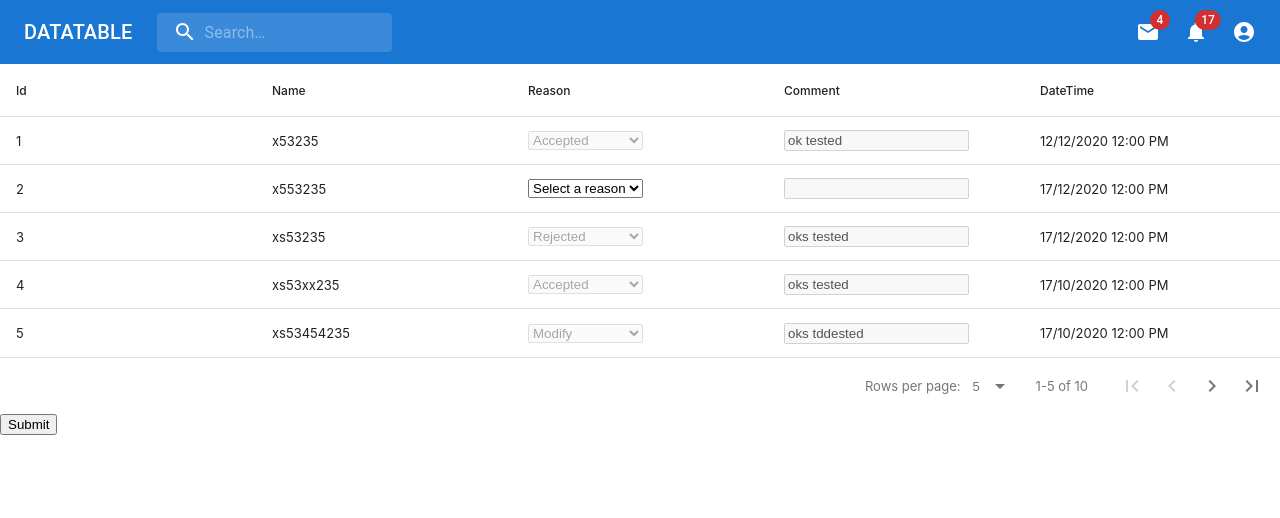
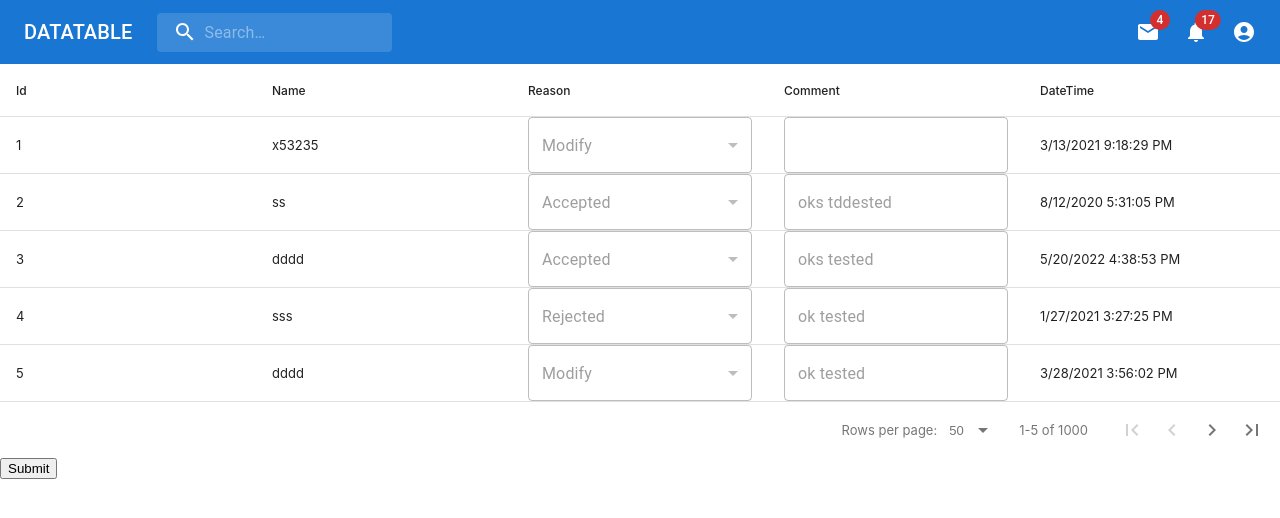
Before and after one commit to luc97500/datatable, a React (Create React App) app: page / in a window 1280 px wide. Shown: the top 518 px of the page. Built offline with nearby package versions, Linux system fonts and the light colour scheme.

Commit message:
added 1000 datas

```diff
--- a/src/App.js
+++ b/src/App.js
@@ -3,11 +3,12 @@ import { Datatable } from './component/datatable';
 import { Navbar } from './component/navbar';
 
 function App() {
+  const currentScreen = 'screenA';
   return (
    <>
    <div>
     <Navbar />
-    <Datatable/>
+    <Datatable currentScreen={currentScreen} />
    </div>
    </>
   );
--- a/src/component/commentCell.jsx
+++ b/src/component/commentCell.jsx
@@ -1,3 +1,4 @@
+import { TextField } from '@mui/material';
 import React from 'react';
 
 export const CommentCell = ({ row, onChange, isEditable }) => {
@@ -6,12 +7,14 @@ export const CommentCell = ({ row, onChange, isEditable }) => {
   };
 
   return (
-    <input
+    <TextField
       type="text"
       value={row.comment || ''}
       onChange={handleCommentChange}
       disabled={!isEditable} // Enable based on isEditable prop
       placeholder={isEditable ? 'Add a comment' : ''}
+      fullWidth
+      variant='outlined'
     />
   );
 };
--- a/src/component/datatable.jsx
+++ b/src/component/datatable.jsx
@@ -3,21 +3,52 @@ import DataTable from 'react-data-table-component';
 import { DropdownCell } from './dropdowncell';
 import { CommentCell } from './commentCell';
 
-export const Datatable = () => {
+export const Datatable = ({currentScreen}) => {
+    console.log(currentScreen)
+
+    function generateRandomData(numEntries) {
+        const reasons = ['accepted', 'rejected', 'modify', ''];
+        const comments = ['ok tested', 'oks tested', 'oks tddested', ''];
+        const names = ['x53235', 'x553235', 'xs53235', 'xs53xx235', 'xs53454235', 'ss', 'dddd', 'sss'];
+
+        const getRandomItem = (array) => array[Math.floor(Math.random() * array.length)];
+
+        const getRandomDate = () => {
+          const start = new Date(2020, 0, 1);
+          const end = new Date(2024, 0, 1);
+          const date = new Date(start.getTime() + Math.random() * (end.getTime() - start.getTime()));
+          return date.toLocaleDateString() + ' ' + date.toLocaleTimeString();
+        };
+
+        const data = [];
+        for (let i = 0; i < numEntries; i++) {
+          data.push({
+            id: i + 1,
+            name: getRandomItem(names),
+            reason: getRandomItem(reasons),
+            comment: getRandomItem(comments),
+            datetime: getRandomDate(),
+          });
+        }
+
+        return data;
+      }
   // Initialize state with table data
-  const [tableData, setTableData] = useState([
-    { id: 1, name: 'x53235', reason: 'accepted', comment: 'ok tested', datetime: '12/12/2020 12:00 PM' },
-    { id: 2, name: 'x553235', reason: '', comment: '', datetime: '17/12/2020 12:00 PM' },
-    { id: 3, name: 'xs53235', reason: 'rejected', comment: 'oks tested', datetime: '17/12/2020 12:00 PM' },
-    { id: 4, name: 'xs53xx235', reason: 'accepted', comment: 'oks tested', datetime: '17/10/2020 12:00 PM' },
-    { id: 5, name: 'xs53454235', reason: 'modify', comment: 'oks tddested', datetime: '17/10/2020 12:00 PM' },
-    { id: 6, name: 'ss', reason: '', comment: '', datetime: '15/10/2020 12:00 PM' },
-    { id: 7, name: 'xs53235', reason: 'rejected', comment: 'oks tested', datetime: '17/12/2020 12:00 PM' },
-    { id: 8, name: 'dddd', reason: 'accepted', comment: 'oks tested', datetime: '17/10/2020 12:00 PM' },
-    { id: 9, name: 'sss', reason: 'modify', comment: 'oks tddested', datetime: '17/10/2020 12:00 PM' },
-    { id: 10, name: 'ss', reason: '', comment: '', datetime: '15/10/2020 12:00 PM' },
-    // Add more data as needed
-  ]);
+  const [tableData, setTableData] = useState(generateRandomData(1000));
+
+//   [
+//     { id: 1, name: 'x53235', reason: 'accepted', comment: 'ok tested', datetime: '12/12/2020 12:00 PM' },
+//     { id: 2, name: 'x553235', reason: '', comment: '', datetime: '17/12/2020 12:00 PM' },
+//     { id: 3, name: 'xs53235', reason: 'rejected', comment: 'oks tested', datetime: '17/12/2020 12:00 PM' },
+//     { id: 4, name: 'xs53xx235', reason: 'accepted', comment: 'oks tested', datetime: '17/10/2020 12:00 PM' },
+//     { id: 5, name: 'xs53454235', reason: 'modify', comment: 'oks tddested', datetime: '17/10/2020 12:00 PM' },
+//     { id: 6, name: 'ss', reason: '', comment: '', datetime: '15/10/2020 12:00 PM' },
+//     { id: 7, name: 'xs53235', reason: 'rejected', comment: 'oks tested', datetime: '17/12/2020 12:00 PM' },
+//     { id: 8, name: 'dddd', reason: 'accepted', comment: 'oks tested', datetime: '17/10/2020 12:00 PM' },
+//     { id: 9, name: 'sss', reason: 'modify', comment: 'oks tddested', datetime: '17/10/2020 12:00 PM' },
+//     { id: 10, name: 'ss', reason: '', comment: '', datetime: '15/10/2020 12:00 PM' },
+//     // Add more data as needed
+//   ]
 
   // State to manage the editing status of each row
   const [editableRows, setEditableRows] = useState({});
@@ -29,7 +60,7 @@ export const Datatable = () => {
         row.id === id ? { ...row, reason: newValue } : row
       )
     );
-    setEditableRows(prev => ({ ...prev, [id]: true })); // Mark row as edited
+    setEditableRows(prev => ({ ...prev, [id]: true }));
   };
 
   // Handle comment change
@@ -39,7 +70,7 @@ export const Datatable = () => {
         row.id === id ? { ...row, comment: newComment } : row
       )
     );
-    setEditableRows(prev => ({ ...prev, [id]: true })); // Mark row as edited
+    setEditableRows(prev => ({ ...prev, [id]: true }));
   };
 
   // Submit action
@@ -70,6 +101,9 @@ export const Datatable = () => {
         />
       ),
       sortable: true,
+      sortFunction: (a, b) => {
+        return a.reason.localeCompare(b.reason);
+      },
     },
     {
       name: 'Comment',
@@ -81,13 +115,21 @@ export const Datatable = () => {
         />
       ),
       sortable: true,
+      sortFunction: (a, b) => {
+        // Custom sort function for the 'Comment' column
+        return a.comment.localeCompare(b.comment);
+      },
     },
     {
       name: 'DateTime',
       selector: row => row.datetime,
       sortable: true,
+      sortFunction: (a, b) => {
+        return new Date(a.datetime) - new Date(b.datetime);
+      },
     },
   ];
+
 
   return (
     <div>
@@ -96,7 +138,7 @@ export const Datatable = () => {
         data={tableData}
         fixedHeader
         pagination
-        paginationRowsPerPageOptions={[5, 10, 15, 20]}
+        paginationRowsPerPageOptions={[50, 100, 150, 200]}
         paginationPerPage={5}
         // paginationServer // Add this if you are using server-side pagination
       />
--- a/src/component/dropdowncell.jsx
+++ b/src/component/dropdowncell.jsx
@@ -1,3 +1,4 @@
+import { MenuItem, Select } from '@mui/material';
 import React, { useState, useEffect } from 'react';
 
 export const DropdownCell = ({ row, onChange, isEditable }) => {
@@ -14,18 +15,19 @@ export const DropdownCell = ({ row, onChange, isEditable }) => {
   };
 
   return (
-    <div style={{ display: 'flex', alignItems: 'center' }}>
-      <select
+    // <div style={{ display: 'flex', alignItems: 'center' }}>
+      <Select
         value={selectedValue}
         onChange={handleChange}
-        disabled={!isEditable} // Disable based on isEditable prop
+        disabled={!isEditable}
+        fullWidth
       >
-        <option value="">Select a reason</option>
-        <option value="accepted">Accepted</option>
-        <option value="rejected">Rejected</option>
-        <option value="modify">Modify</option>
+        <MenuItem value="">Select a reason</MenuItem>
+        <MenuItem value="accepted">Accepted</MenuItem>
+        <MenuItem value="rejected">Rejected</MenuItem>
+        <MenuItem value="modify">Modify</MenuItem>
         {/* Add other options as needed */}
-      </select>
-    </div>
+      </Select>
+    // </div>
   );
 };
```
